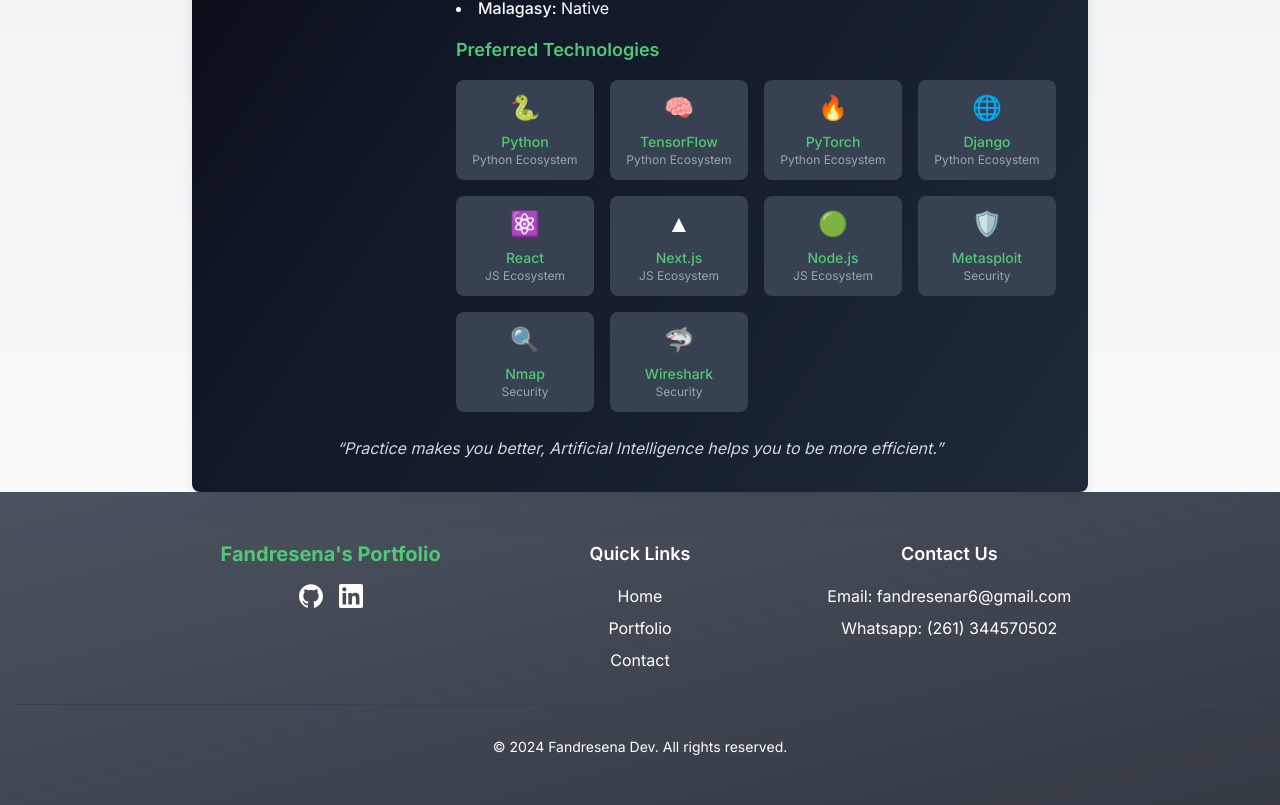
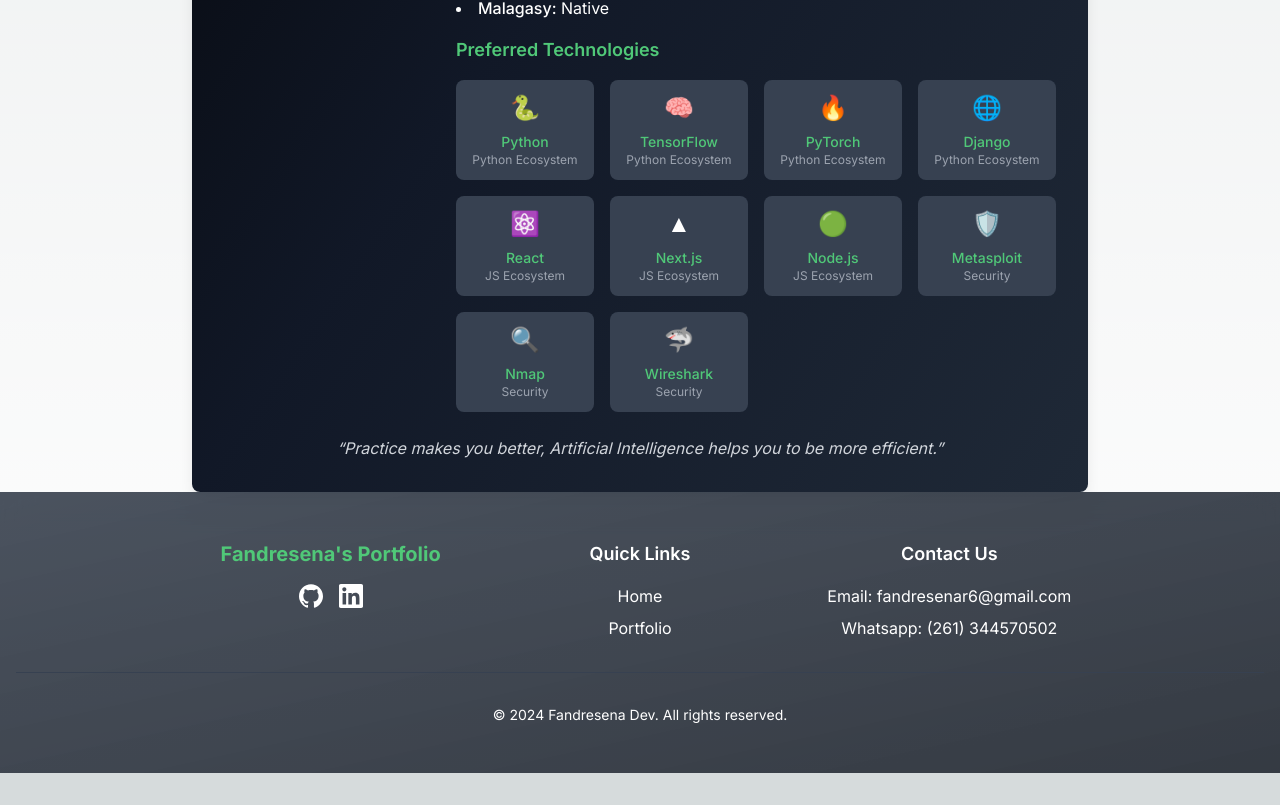
Before and after one commit to FandresenaR/MyPortfolio, a Next.js app: page / in a window 1280 px wide. Shown: the part 1725-2530 px from the top of the page. After the commit the page ends 2498 px from the top, so only its background shows below. Built offline with nearby package versions, Linux system fonts and the light colour scheme.

Commit message:
Update Footer.js

```diff
--- a/app/components/Footer.js
+++ b/app/components/Footer.js
@@ -29,7 +29,6 @@
             <ul className="space-y-2">
               <li><Link href="/" className="hover:text-gray-300">Home</Link></li>
               <li><Link href="/portfolio" className="hover:text-gray-300">Portfolio</Link></li>
-              <li><Link href="/contact" className="hover:text-gray-300">Contact</Link></li>
             </ul>
           </div>
 
```
